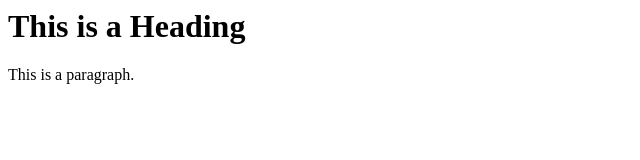
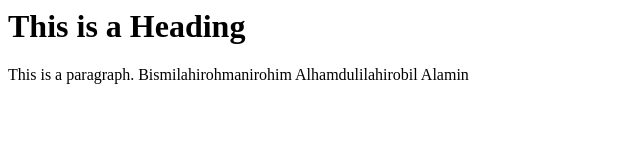
Before and after one commit to bramantawisnu/githubHelloworld, a plain HTML site: page index.html in a window 1280 px wide. Shown: the whole page, without its empty margins (0-640 px from the left). Drawn offline with Linux system fonts and the light colour scheme.

Commit message:
Update index.html

```diff
--- a/index.html
+++ b/index.html
@@ -5,7 +5,7 @@
 <body>
 
 <h1>This is a Heading</h1>
-<p>This is a paragraph.</p>
+<p>This is a paragraph. Bismilahirohmanirohim Alhamdulilahirobil Alamin</p>
 
 </body>
 </html>
```
